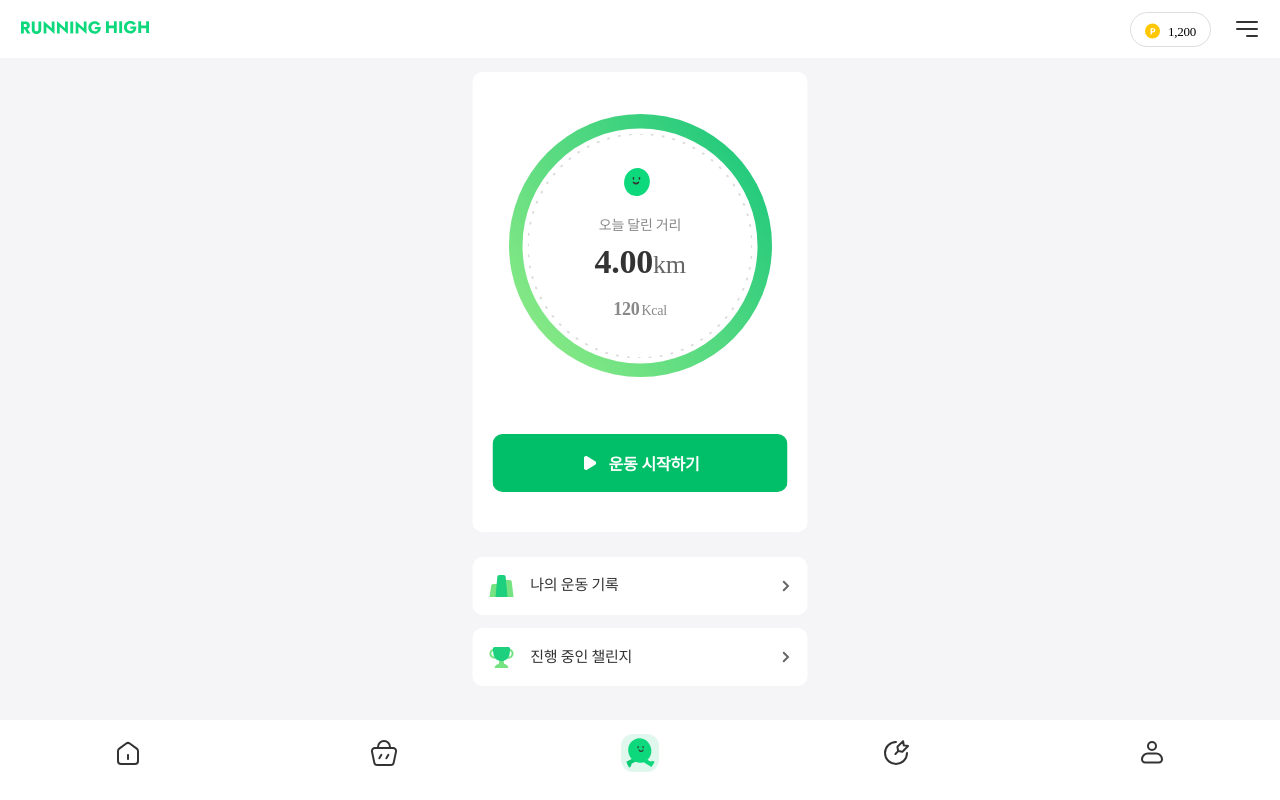
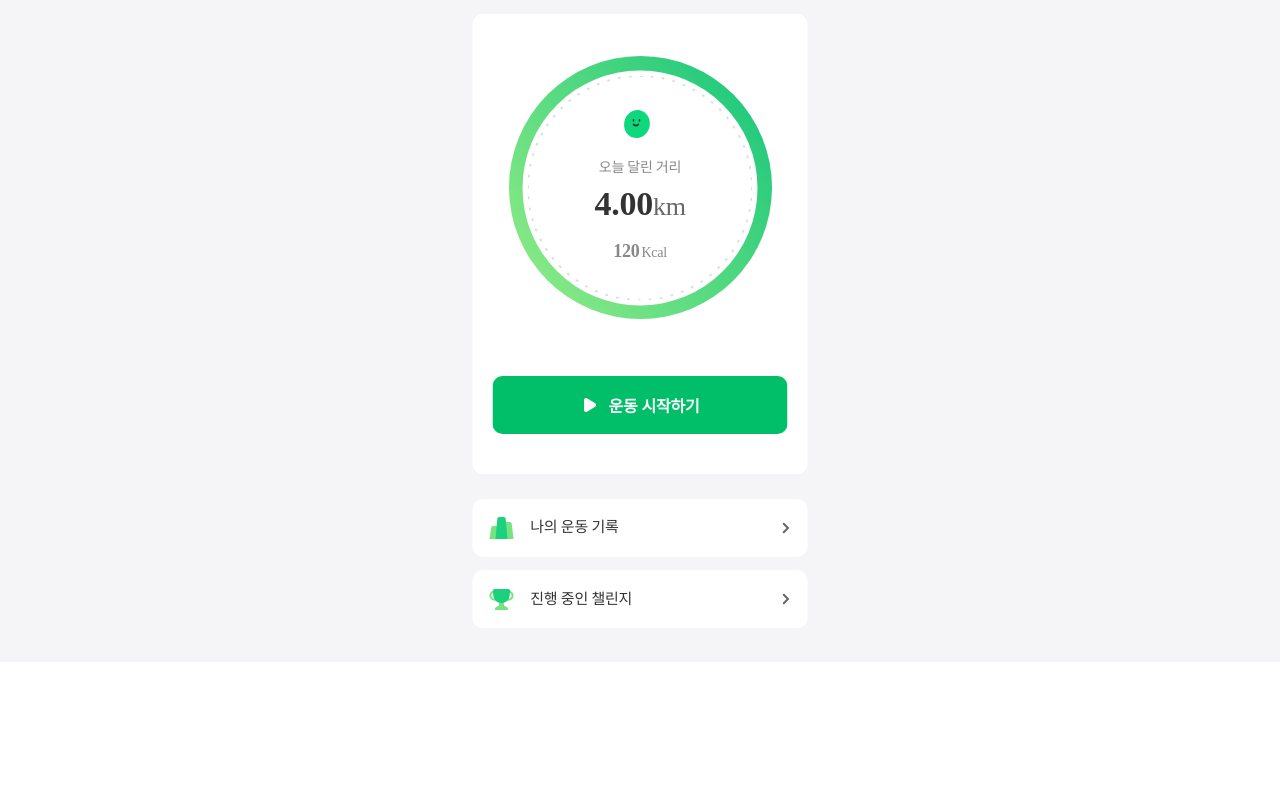
Before and after one commit to FitnessSNS/RunningHighFrontend, a React (Create React App) app: page / in a window 1280 px wide. Built offline with nearby package versions, Linux system fonts and the light colour scheme.

Commit message:
fix: footer, header 공통 컴포넌트 수정

```diff
--- a/src/components/Footer/index.tsx
+++ b/src/components/Footer/index.tsx
@@ -19,7 +19,6 @@ export const Footer = () => {
     <>
       {
         {
-          main: <FooterContainer />,
           start: <FooterContainer />,
           complete: <FooterContainer />,
         }[process]
@@ -28,7 +27,7 @@ export const Footer = () => {
   );
 };
 
-const FooterContainer = () => {
+export const FooterContainer = () => {
   return (
     <footer css={styles.footStyle}>
       {MENU_TABS.map((menu) => (
--- a/src/components/Header/index.tsx
+++ b/src/components/Header/index.tsx
@@ -26,7 +26,6 @@ export const Header = () => {
     <>
       {
         {
-          main: <HeaderContainer />,
           start: <HeaderContainer />,
           running: <CloseBox onClick={() => handlePage()} />,
           complete: <CloseBox onClick={() => handlePage()} />,
@@ -36,7 +35,7 @@ export const Header = () => {
   );
 };
 
-const HeaderContainer = () => {
+export const HeaderContainer = () => {
   const location = useLocation();
   const navigate = useNavigate();
 
```
